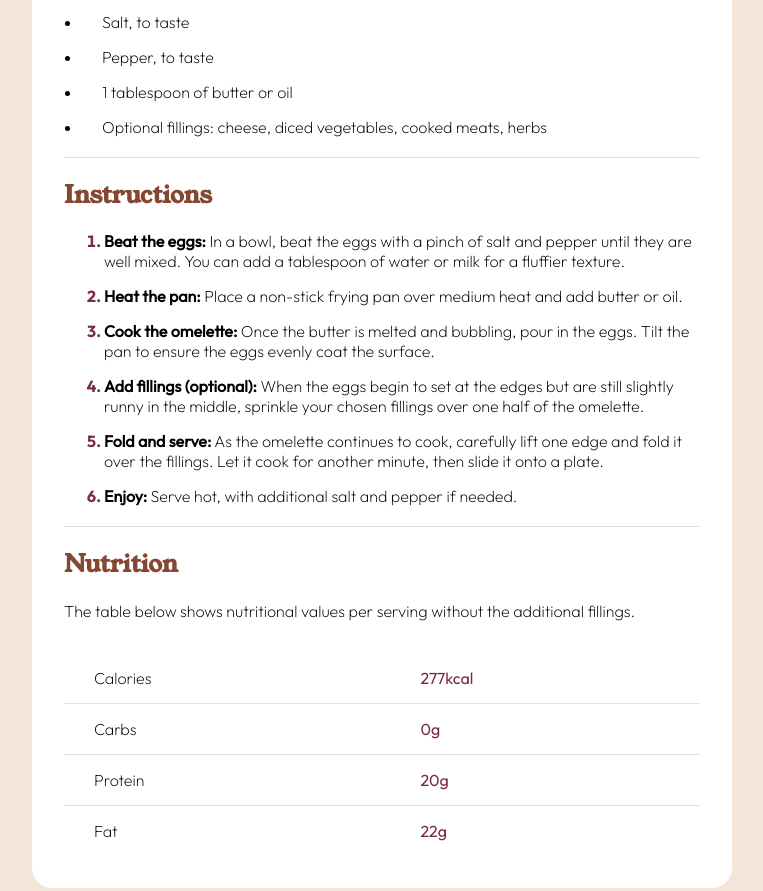
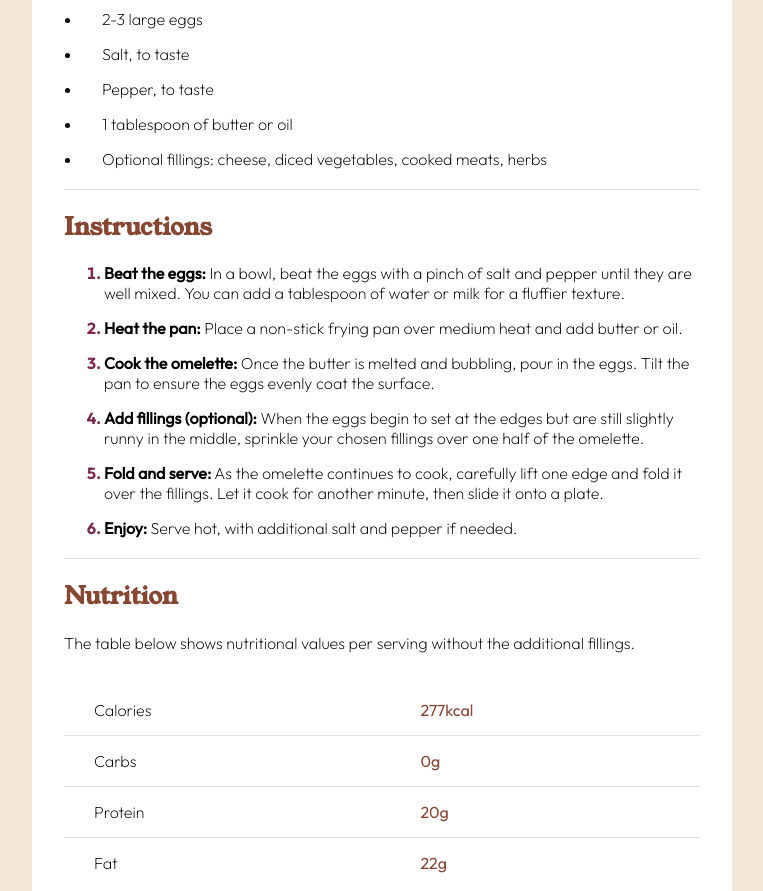
Before and after one commit to SepehrShapouri/OmeletteRecipe, a plain HTML site: page index.html in a window 1280 px wide. Shown: the part 872-1763 px from the top of the page, without its empty margins (258-1021 px from the left). Drawn offline with Linux system fonts and the light colour scheme.

Commit message:
style:changes in style

```diff
--- a/style.css
+++ b/style.css
@@ -33,7 +33,7 @@
 }
 body {
   background-color: var(--Eggshell);
-  padding: 5rem 0;
+  padding: 7rem 0;
 }
 .container {
   margin: auto;
@@ -131,7 +131,7 @@ body {
   border-bottom: none;
 }
 .nutrition-td {
-  color: var(--DarkRaspberry);
+  color: var(--Nutmeg);
   font-family: outfit-semiBold;
 }
 
```
